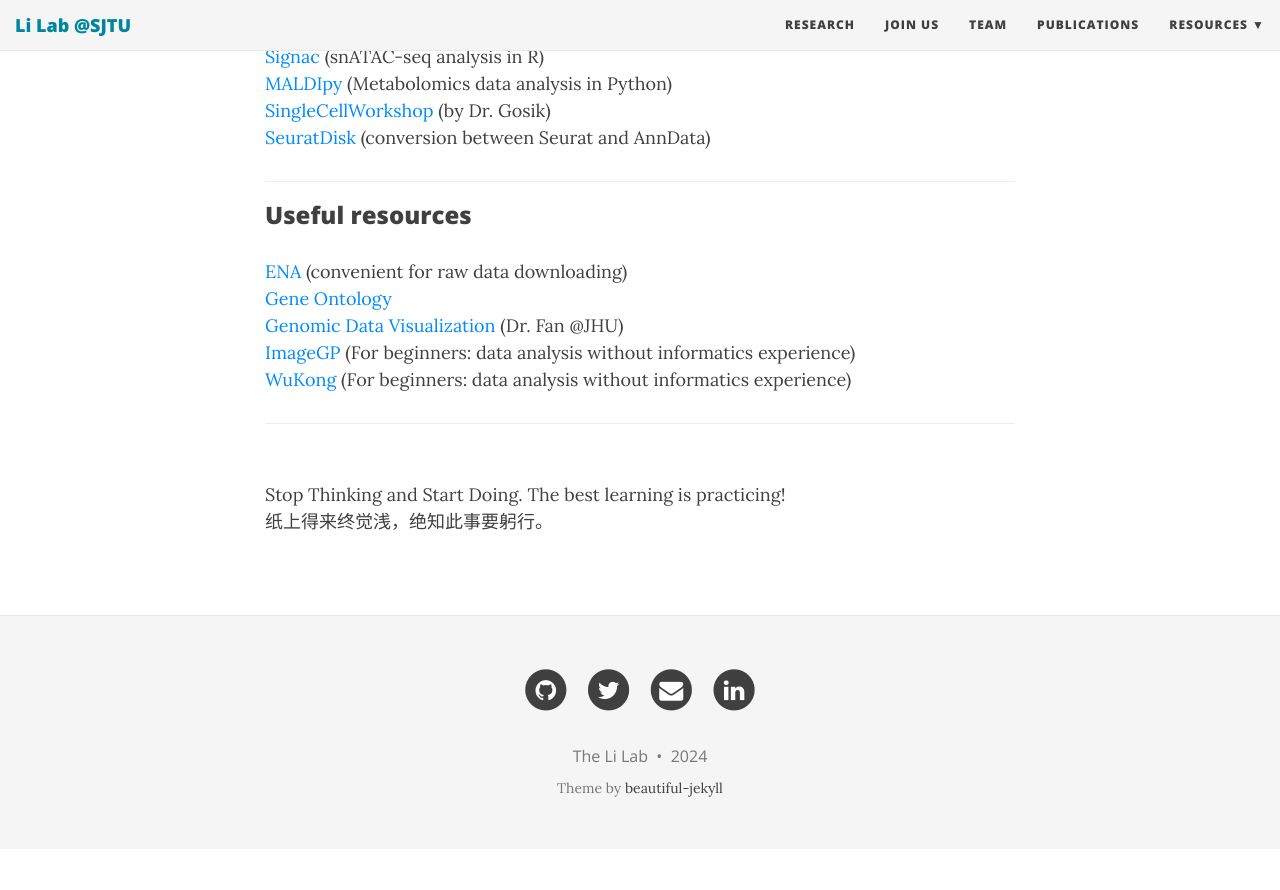
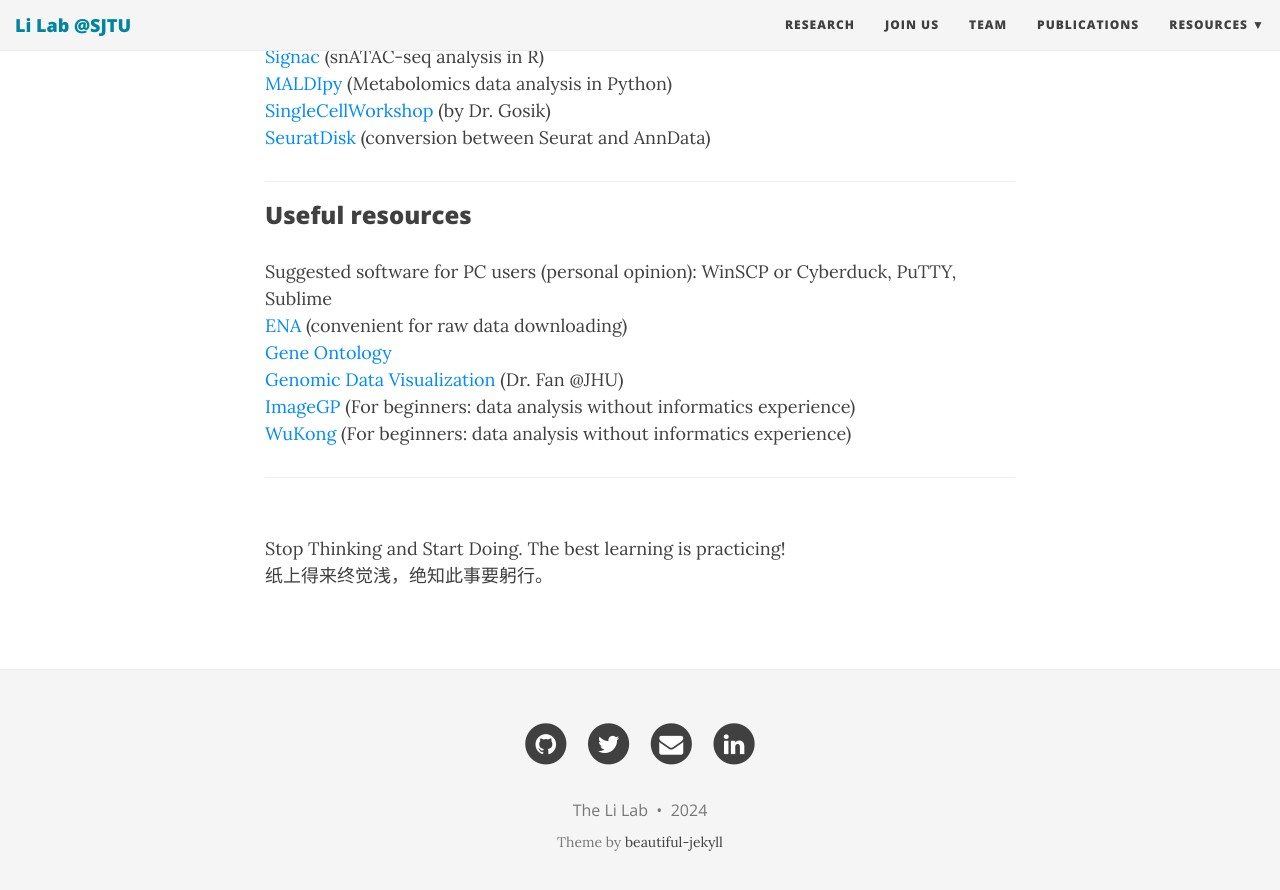
Before and after one commit to TheLiLab/thelilab.github.io, a Jekyll site: the page built from drylab.md, in a window 1280 px wide and 900 px high, scrolled down 1077 px. Shown: the top 890 px of the window. Built offline with Jekyll 4.4.1, drawn with Linux system fonts in a browser that asks for light colours; nearby versions of some CDN libraries; before the commit the page ends 1926 px from its top, so only the background shows below that.

Commit message:
Update drylab.md

```diff
--- a/drylab.md
+++ b/drylab.md
@@ -33,6 +33,7 @@
 <hr>
 
 ### Useful resources
+Suggested software for PC users (personal opinion): WinSCP or Cyberduck, PuTTY, Sublime<br>
 <a href="https://www.ebi.ac.uk/ena/browser/home" target="_blank">ENA</a> (convenient for raw data downloading)<br>
 <a href="https://geneontology.org/" target="_blank">Gene Ontology</a><br>
 <a href="https://jef.works/teaching/" target="_blank">Genomic Data Visualization</a> (Dr. Fan @JHU)<br>
```
